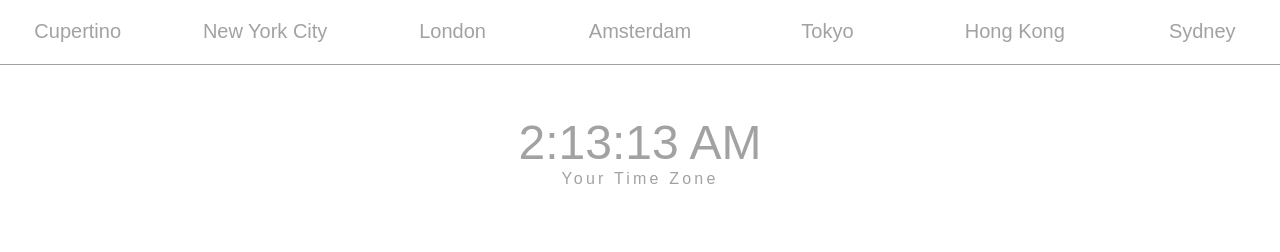
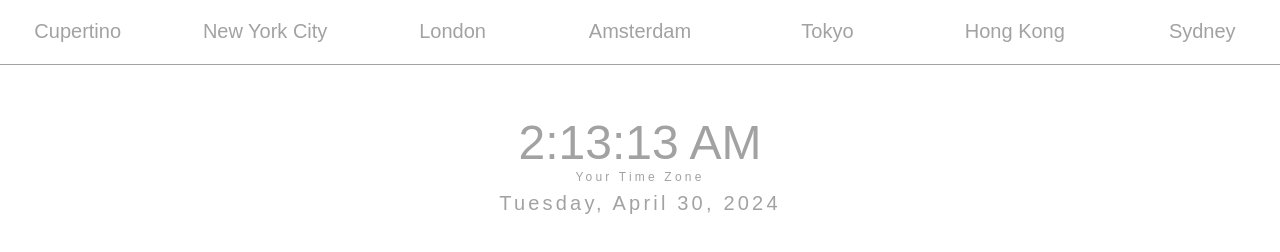
Before and after one commit to tranaa/Critical-Mass-Interview, a plain HTML site: page index.html in a window 1280 px wide. Drawn offline with Linux system fonts and the light colour scheme.

Commit message:
added date

```diff
--- a/index.html
+++ b/index.html
@@ -18,9 +18,11 @@
         </nav>
         <section id="clock-section" aria-label="Clock">
             <div id="clock" aria-live="polite"></div>
-            <div>
+            <div id="date-location-container">
                 <span id="location">
                     Your Time Zone
+                </span>
+                <span id="date">
                 </span>
             </div>
         </section>
--- a/script.js
+++ b/script.js
@@ -86,6 +86,14 @@ function displayTime() {
     const options = { timeZone: selectedTimeZone };
     const formattedTime = now.toLocaleTimeString('en-US', options);
     document.getElementById('clock').textContent = formattedTime;
+    const currentDate = new Date().toLocaleDateString('en-US', {
+        timeZone: selectedTimeZone,
+        weekday: 'long',
+        month: 'long',
+        day: 'numeric',
+        year: 'numeric'
+    });
+    document.getElementById('date').textContent = currentDate;
 }
 
 // Default user time zone
--- a/style.css
+++ b/style.css
@@ -84,8 +84,20 @@ li > button.active {
 }
 
 #location {
-    font-size: 1rem;
+    font-size: 0.75rem;
     letter-spacing: 0.2rem;
+    margin-bottom: 0.5rem;
+}
+
+#date {
+    font-size: 1.25rem;
+    letter-spacing: 0.2rem;
+}
+
+#date-location-container {
+    display: flex;
+    flex-direction: column;
+    align-items: center;
 }
 
 @media screen and (max-width: 992px) {
```
